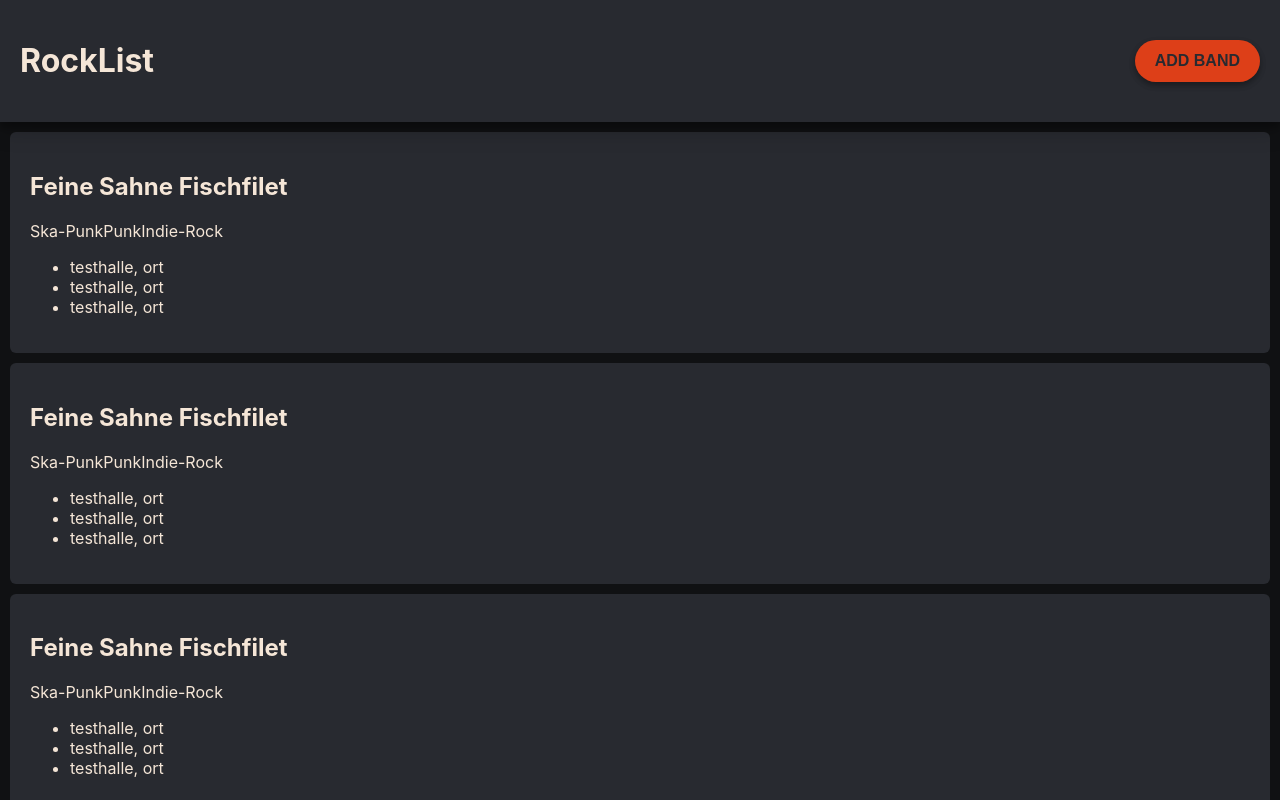
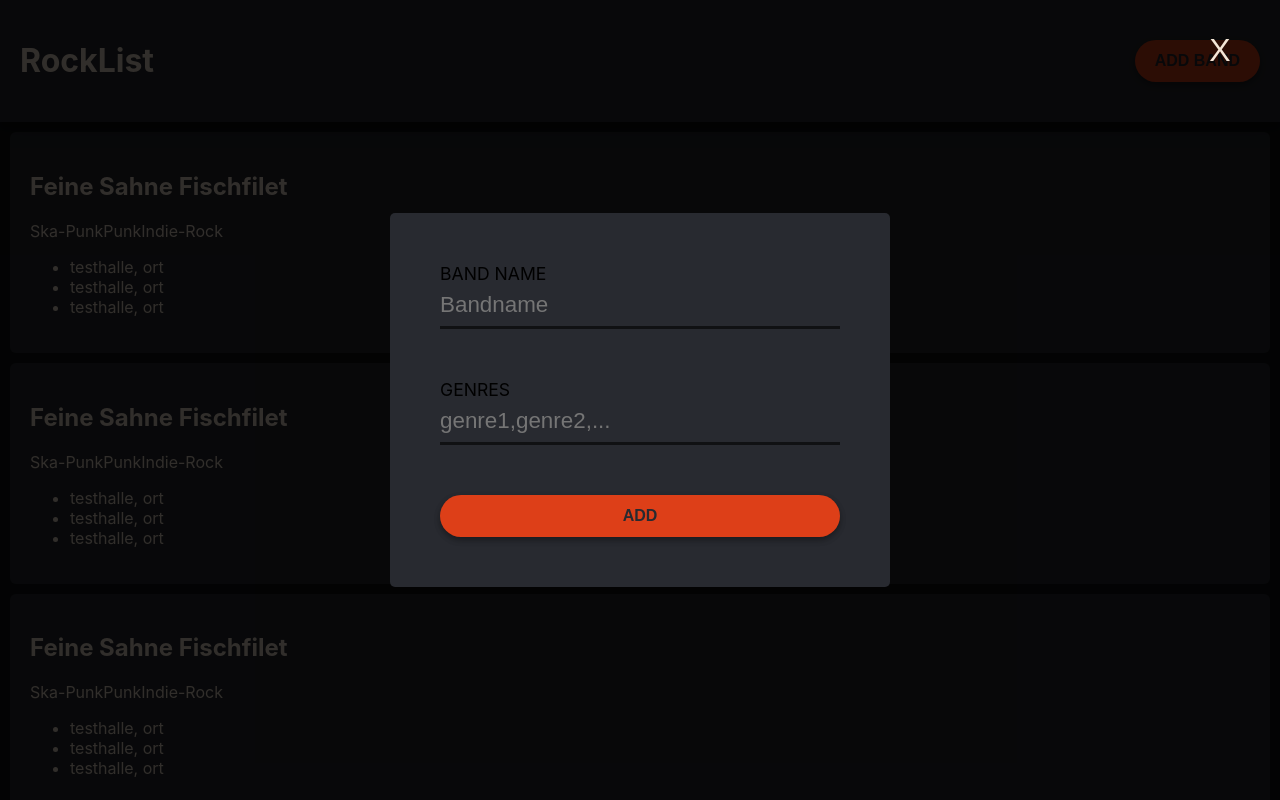
Before and after one commit to Alkawi/concert-overview, a React (Vite) app: page / in a window 1280 px wide. Both pictures are taken after a click on the button "ADD BAND". Built offline with nearby package versions, Linux system fonts and the light colour scheme.

Commit message:
Add Form html and css

```diff
--- a/src/app/App.tsx
+++ b/src/app/App.tsx
@@ -1,9 +1,11 @@
 import React, { useState } from 'react';
 import styles from './App.module.css';
 import Band from './components/Band/Band';
+import BandForm from './components/BandForm/BandForm';
 import Nav from './components/Nav/Nav';
 
 function App(): JSX.Element {
+  const [showForm, setShowForm] = useState(false);
   const [bandList, setBandList] = useState([
     {
       name: 'Feine Sahne Fischfilet',
@@ -54,7 +56,17 @@
 
   return (
     <div className={styles.appContainer}>
-      <Nav />
+      {showForm && (
+        <BandForm
+          onEscape={() => {
+            return;
+          }}
+          onSubmit={() => {
+            return;
+          }}
+        />
+      )}
+      <Nav onAddBand={() => setShowForm(!showForm)} />
       <div className={styles.bandContainer}>
         {bandList.map((band) => {
           return <Band key={band.name} payload={band} />;
--- /dev/null
+++ b/src/app/components/BandForm/BandForm.module.css
@@ -0,0 +1,64 @@
+.bandFormContainer {
+  position: absolute;
+  top: 0;
+  left: 0;
+  z-index: 100;
+  width: 100vw;
+  height: 100vh;
+  padding: 10px;
+  display: flex;
+  flex-direction: column;
+  justify-content: center;
+  align-items: center;
+  background-color: rgba(0, 0, 0, 0.8);
+}
+
+.bandForm {
+  background-color: var(--c-dark-2);
+  width: 100%;
+  max-width: 500px;
+  padding: 50px;
+  border-radius: 5px;
+  display: grid;
+}
+
+.bandForm__input {
+  margin-bottom: 50px;
+  background-color: transparent;
+  border: none;
+  font-size: 1.4rem;
+  color: var(--c-light);
+  border-bottom: 3px solid var(--c-dark);
+  padding: 8px 0;
+  width: 100%;
+}
+
+.bandForm__input:focus {
+  outline: none;
+  border-bottom: 3px solid var(--c-light);
+}
+
+.bandForm__label {
+  font-size: 1.1rem;
+  text-transform: uppercase;
+}
+
+.bandForm__escape {
+  width: 60px;
+  height: 60px;
+  position: absolute;
+  top: 20px;
+  right: 30px;
+  font-size: 2rem;
+  color: var(--c-light);
+  background-color: transparent;
+  border: none;
+  padding: 10px;
+  z-index: 101;
+  transition: 0.2s ease;
+}
+
+.bandForm__escape:hover {
+  background-color: rgba(255, 255, 255, 0.2);
+  border-radius: 999px;
+}
--- /dev/null
+++ b/src/app/components/BandForm/BandForm.tsx
@@ -0,0 +1,49 @@
+import React, { useState } from 'react';
+import Button from '../Button/Button';
+import styles from './BandForm.module.css';
+
+type BandFormProps = {
+  onSubmit: () => void;
+  onEscape: () => void;
+};
+
+function BandForm({ onSubmit, onEscape }: BandFormProps): JSX.Element {
+  const [bandName, setBandName] = useState('');
+  const [genre, setGenre] = useState('');
+
+  function handleSubmit(event: React.FormEvent<HTMLFormElement>) {
+    event.preventDefault();
+    onSubmit();
+  }
+
+  return (
+    <div className={styles.bandFormContainer}>
+      <button className={styles.bandForm__escape} onClick={onEscape}>
+        X
+      </button>
+      <form className={styles.bandForm} onSubmit={handleSubmit} action="">
+        <label className={styles.bandForm__label} htmlFor="name">
+          band name
+        </label>
+        <input
+          name="name"
+          className={styles.bandForm__input}
+          type="text"
+          placeholder="Bandname"
+        />
+        <label className={styles.bandForm__label} htmlFor="genre">
+          genres
+        </label>
+        <input
+          name="genre"
+          className={styles.bandForm__input}
+          type="text"
+          placeholder="genre1,genre2,..."
+        />
+        <Button>Add</Button>
+      </form>
+    </div>
+  );
+}
+
+export default BandForm;
--- a/src/app/components/Button/Button.tsx
+++ b/src/app/components/Button/Button.tsx
@@ -4,9 +4,14 @@
 
 type ButtonProps = {
   children: ReactNode;
+  onClick?: () => void;
 };
-function Button({ children }: ButtonProps): JSX.Element {
-  return <button className={classes.button}>{children}</button>;
+function Button({ children, onClick }: ButtonProps): JSX.Element {
+  return (
+    <button onClick={onClick} className={classes.button}>
+      {children}
+    </button>
+  );
 }
 
 export default Button;
--- a/src/app/components/Nav/Nav.tsx
+++ b/src/app/components/Nav/Nav.tsx
@@ -2,11 +2,15 @@
 import Button from '../Button/Button';
 import styles from './Nav.module.css';
 
-function Nav(): JSX.Element {
+type NavProps = {
+  onAddBand: () => void;
+};
+
+function Nav({ onAddBand }: NavProps): JSX.Element {
   return (
     <header className={styles.Nav}>
       <h1>RockList</h1>
-      <Button>Add Band</Button>
+      <Button onClick={onAddBand}>Add Band</Button>
     </header>
   );
 }
```
